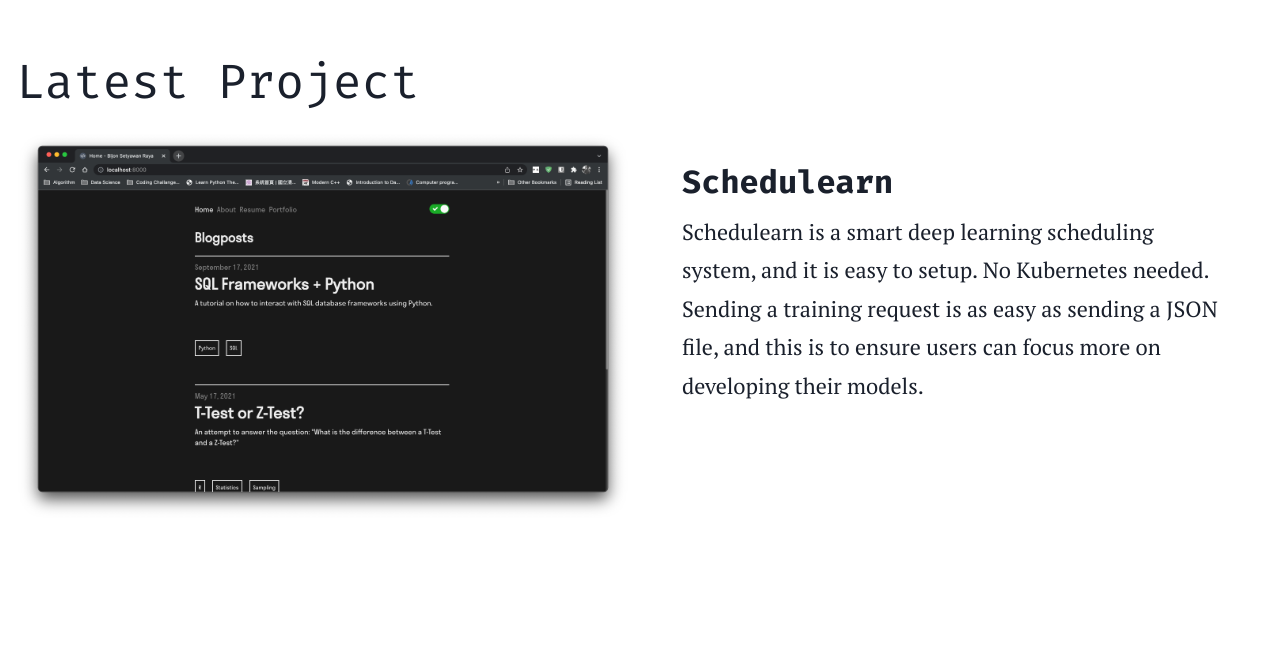
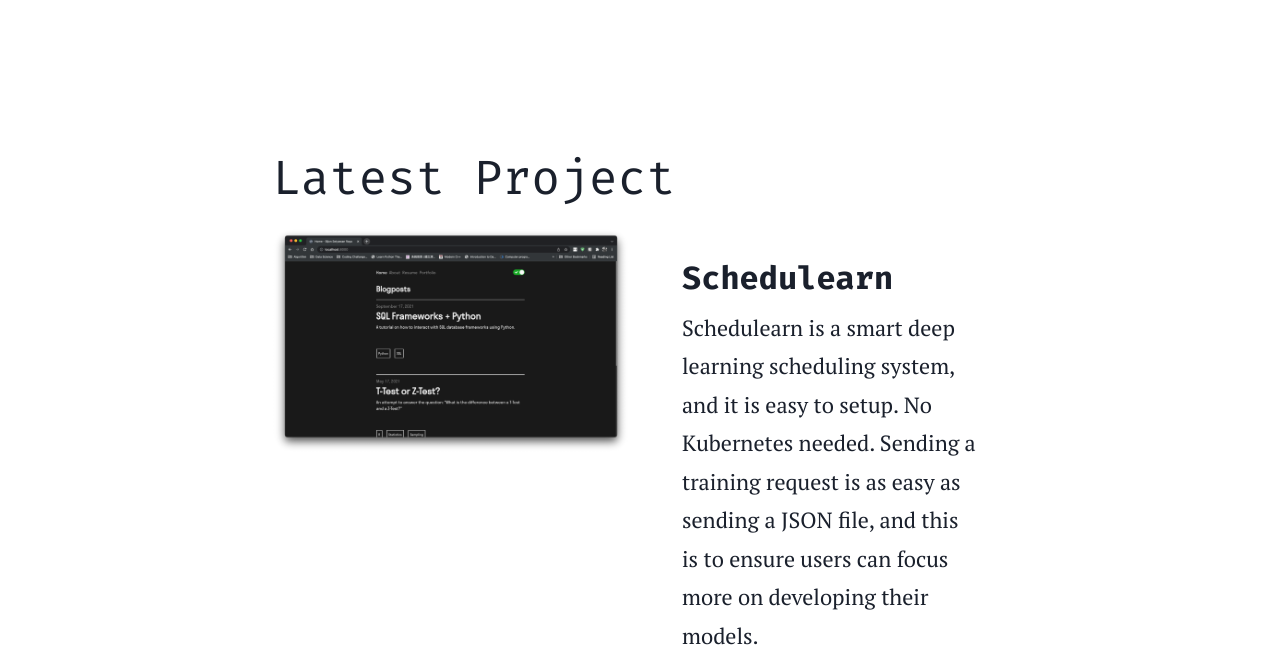
Before and after one commit to bsraya/bsraya, a Next.js app: page / in a window 1280 px wide. Shown: the part 886-1547 px from the top of the page. Built offline with nearby package versions, Linux system fonts and the light colour scheme; a small style sheet from the web is missing.

Commit message:
chore: reduce page width

```diff
--- a/components/Layout.tsx
+++ b/components/Layout.tsx
@@ -14,7 +14,7 @@ const Layout: React.FC<{ children: React.ReactNode }> = ({ children }) => {
             <Box as="main" >
                 <Container
                     my={10}
-                    maxWidth="1440px"
+                    maxWidth="container.md"
                 >
                     <Global
                         styles={[prismStyles, katexStyles]}
```
